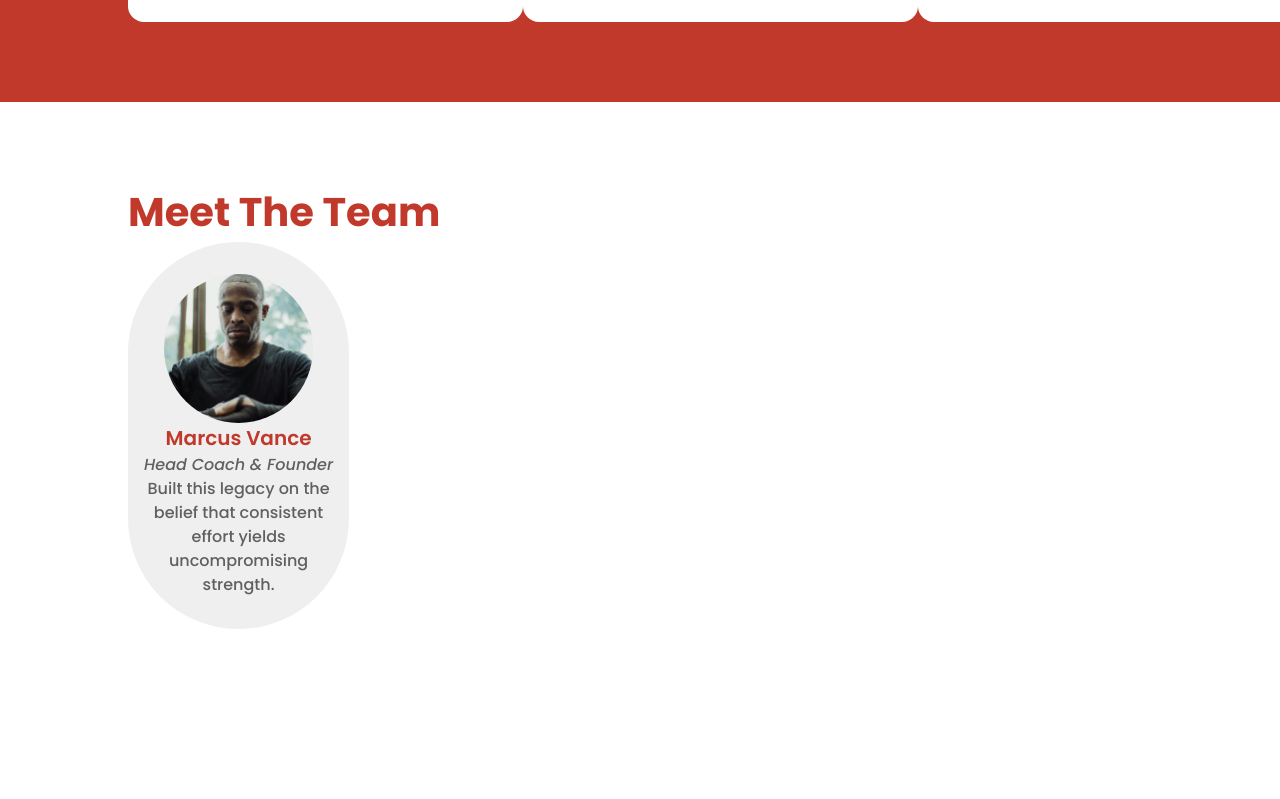
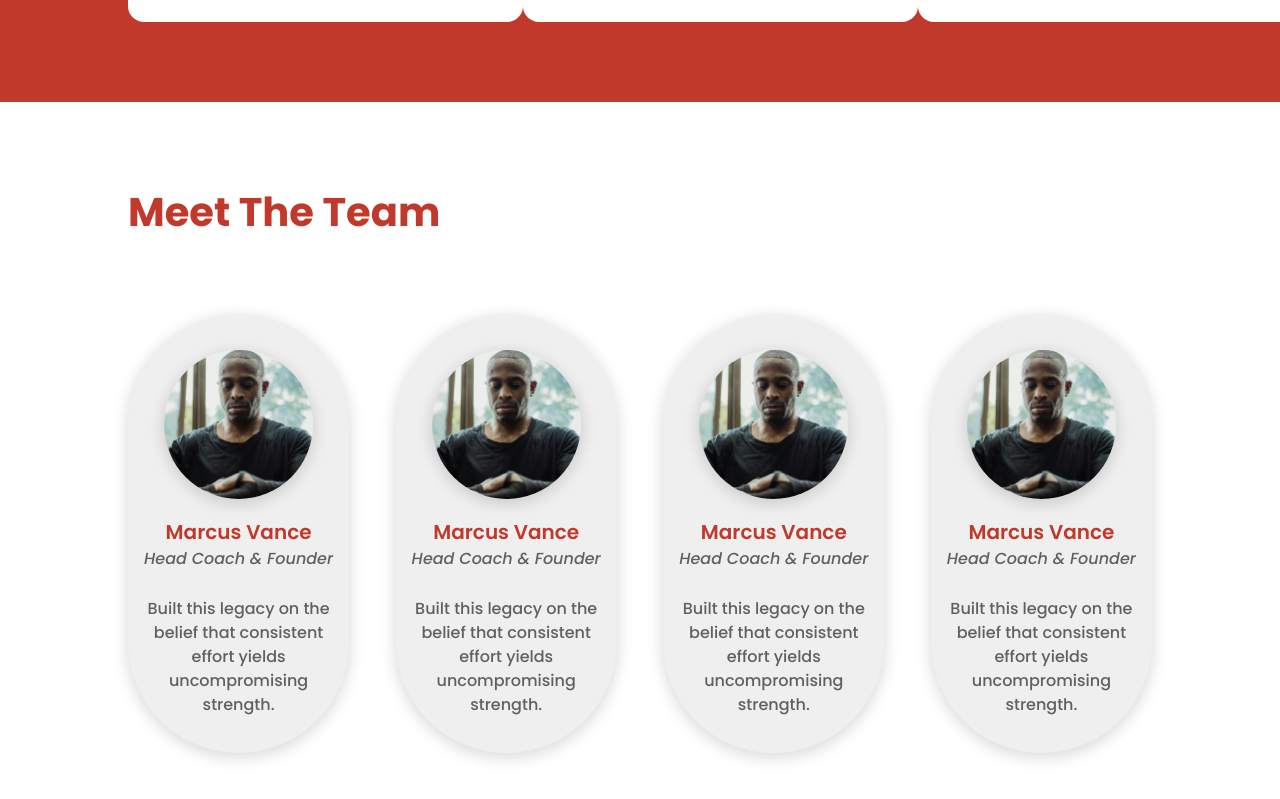
Before and after one commit to AntoOfo/fitforge-site, a React (Vite) app: page / in a window 1280 px wide. Shown: the part 3040-3839 px from the top of the page. Before the commit the page ends 3749 px from the top, so only its background shows below. Built offline with nearby package versions, Linux system fonts and the light colour scheme.

Commit message:
structure of team members sorted, gonna shorten and populate w data

```diff
--- a/components/Team.jsx
+++ b/components/Team.jsx
@@ -5,13 +5,36 @@
         <section className="w-full py-20 font-[Poppins]">
             <div className="ml-32 mr-32">
                 <h1 className="font-bold text-[40px] text-[rgba(192,57,43,1)]">Meet The Team</h1>
-                <div className="flex">
-                    <div className="justify-items-center py-8 px-4 rounded-[134px] bg-[rgba(239,239,239,1)]">
-                        <img src={Placeholder} className="w-[149px] h-[149px] rounded-full object-cover" />
-                        <h3 className="font-semibold text-[20px] text-[rgba(192,57,43,1)]">Marcus Vance</h3>
+                <div className="flex justify-between mt-[72px]">
+
+                    <div className="justify-items-center py-9 px-4 rounded-[134px] bg-[rgba(239,239,239,1)] shadow-[0_4px_15.1px_1px_rgba(0,0,0,0.15)]">
+                        <img src={Placeholder} className="w-[149px] h-[149px] rounded-full object-cover shadow-[0_4px_15.1px_1px_rgba(0,0,0,0.15)]" />
+                        <h3 className="mt-[18px] font-semibold text-[20px] text-[rgba(192,57,43,1)]">Marcus Vance</h3>
                         <p className="font-medium italic text-[16px] text-[rgba(0,0,0,0.6)]">Head Coach & Founder</p>
-                        <p className="font-medium text-center text-[16px] w-[187px] text-[rgba(0,0,0,0.6)]">Built this legacy on the belief that consistent effort yields uncompromising strength.</p>
+                        <p className="mt-[26px] font-medium text-center text-[16px] w-[187px] text-[rgba(0,0,0,0.6)]">Built this legacy on the belief that consistent effort yields uncompromising strength.</p>
                     </div>
+
+                    <div className="justify-items-center py-9 px-4 rounded-[134px] bg-[rgba(239,239,239,1)] shadow-[0_4px_15.1px_1px_rgba(0,0,0,0.15)]">
+                        <img src={Placeholder} className="w-[149px] h-[149px] rounded-full object-cover shadow-[0_4px_15.1px_1px_rgba(0,0,0,0.15)]" />
+                        <h3 className="mt-[18px] font-semibold text-[20px] text-[rgba(192,57,43,1)]">Marcus Vance</h3>
+                        <p className="font-medium italic text-[16px] text-[rgba(0,0,0,0.6)]">Head Coach & Founder</p>
+                        <p className="mt-[26px] font-medium text-center text-[16px] w-[187px] text-[rgba(0,0,0,0.6)]">Built this legacy on the belief that consistent effort yields uncompromising strength.</p>
+                    </div>
+
+                    <div className="justify-items-center py-9 px-4 rounded-[134px] bg-[rgba(239,239,239,1)] shadow-[0_4px_15.1px_1px_rgba(0,0,0,0.15)]">
+                        <img src={Placeholder} className="w-[149px] h-[149px] rounded-full object-cover shadow-[0_4px_15.1px_1px_rgba(0,0,0,0.15)]" />
+                        <h3 className="mt-[18px] font-semibold text-[20px] text-[rgba(192,57,43,1)]">Marcus Vance</h3>
+                        <p className="font-medium italic text-[16px] text-[rgba(0,0,0,0.6)]">Head Coach & Founder</p>
+                        <p className="mt-[26px] font-medium text-center text-[16px] w-[187px] text-[rgba(0,0,0,0.6)]">Built this legacy on the belief that consistent effort yields uncompromising strength.</p>
+                    </div>
+
+                    <div className="justify-items-center py-9 px-4 rounded-[134px] bg-[rgba(239,239,239,1)] shadow-[0_4px_15.1px_1px_rgba(0,0,0,0.15)]">
+                        <img src={Placeholder} className="w-[149px] h-[149px] rounded-full object-cover shadow-[0_4px_15.1px_1px_rgba(0,0,0,0.15)]" />
+                        <h3 className="mt-[18px] font-semibold text-[20px] text-[rgba(192,57,43,1)]">Marcus Vance</h3>
+                        <p className="font-medium italic text-[16px] text-[rgba(0,0,0,0.6)]">Head Coach & Founder</p>
+                        <p className="mt-[26px] font-medium text-center text-[16px] w-[187px] text-[rgba(0,0,0,0.6)]">Built this legacy on the belief that consistent effort yields uncompromising strength.</p>
+                    </div>
+
                 </div>
             </div>
         </section>
```
